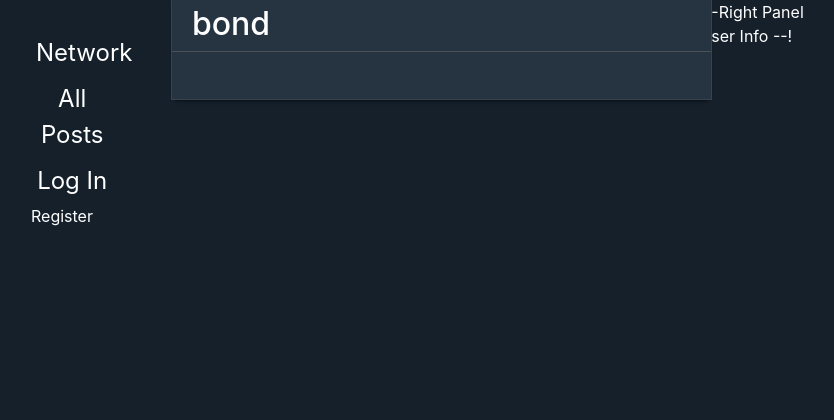
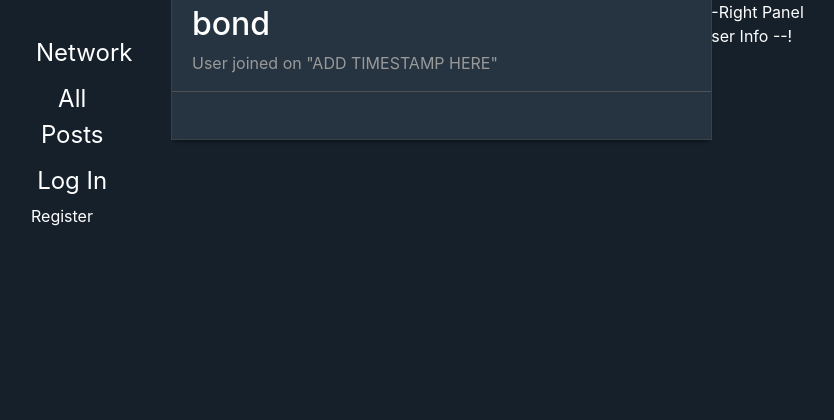
Before and after one commit to jeevankumar99/twitter_clone, a Django app: a page that uses network/templates/network/profile.html in a window 1280 px wide. Shown: the top 420 px of the page, without its empty margins (235-1069 px from the left). Run offline with Django 3.2, Linux system fonts and the light colour scheme; data comes from the database, SQL or seed files in the repository; both versions use the stored data as it was after the commit; data that the repository does not hold is empty; some libraries are stand-ins or nearby versions.

Commit message:
Most  frontend complete, add timestamp for user.

```diff
--- a/network/static/network/index.js
+++ b/network/static/network/index.js
@@ -90,7 +90,7 @@ class Post extends React.Component {
         return (
             <div className="post-container">
                 <UserDiv username={this.props.postData.username}/>
-                <p>{this.props.postData.timestamp}</p>
+                <p className="post-timestamp">{this.props.postData.timestamp}</p>
                 {this.state.parentEditButton}
                 <div className="post-contents-div">
                     {this.state.content}
--- a/network/static/network/profile.js
+++ b/network/static/network/profile.js
@@ -144,7 +144,7 @@ class ProfilePost extends React.Component {
         return (
             <div className="post-container">
                 <UserDiv username={this.props.postData.username}/>
-                <p>{this.props.postData.timestamp}</p>
+                <p className="post-timestamp">{this.props.postData.timestamp}</p>
                 {this.state.parentEditButton}
                 <div className="post-contents-div">
                     {this.state.content}
--- a/network/static/network/styles.css
+++ b/network/static/network/styles.css
@@ -154,9 +167,12 @@ textarea:focus {
     border-right: 1px solid rgb(56, 68, 77);
     border-bottom: 1px solid rgb(56,68,77);
     box-shadow: 0px 4px 4px -4px black;
-    height: 100px;
+    height: 140px;
 }
 
+.post-timestamp {
+    color: rgb(153, 153, 153);
+}
 
 #profile-username, #followers-info {
     width: 100%;
@@ -199,7 +215,7 @@ textarea:focus {
 }
 
 #user-posts {
-    margin-top: 100px;
+    margin-top: 130px;
 }
 
 .post-container, #new-post-form {
--- a/network/templates/network/profile.html
+++ b/network/templates/network/profile.html
@@ -16,6 +16,7 @@
         <div id="profile-info">
             <div id="profile-username">
                 <h2>{{ username }}</h2>
+                <p class="post-timestamp">User joined on "ADD TIMESTAMP HERE"</p>
             </div>
             <div id="followers-info"></div>
         </div>
```
Also changed, not shown: other parts of network/static/network/styles.css (+20 -7 lines), db.sqlite3.
